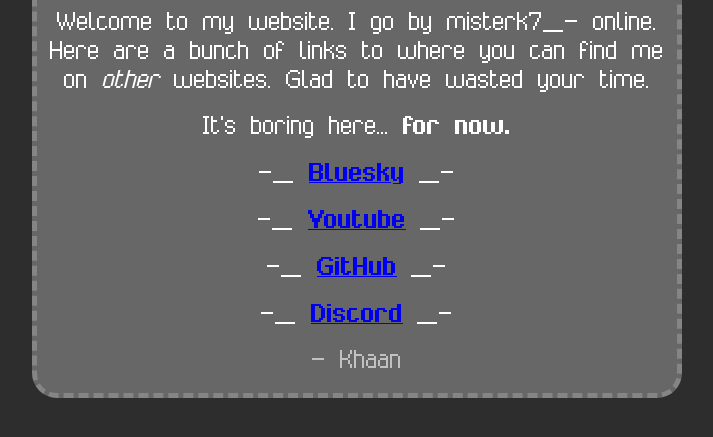
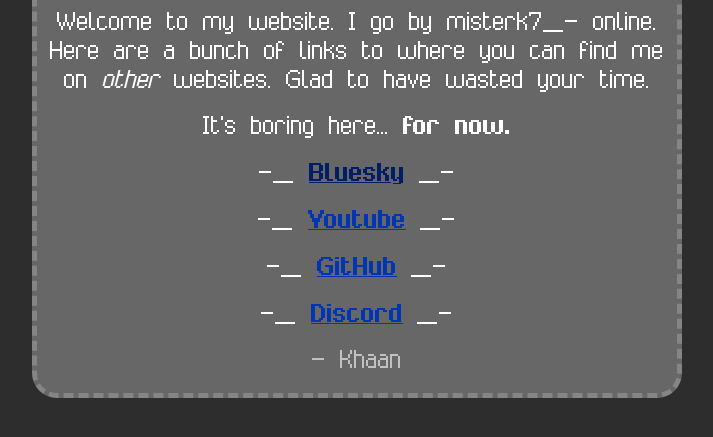
Before and after one commit to mistrk7/site, an Eleventy site: page src/index.html in a window 1280 px wide. In both pictures the pointer is over the link "Bluesky". Shown: the part 325-762 px from the top of the page, without its empty margins (283-996 px from the left). Built offline with nearby package versions, Linux system fonts and the light colour scheme; Eleventy itself is replaced by a stand-in of ours; files that its build step writes are made by us from their sources.

Commit message:
Add custom link colour w/o clicked state

```diff
--- a/src/css/style.css
+++ b/src/css/style.css
@@ -36,6 +36,14 @@
     font-size: 150%;
 }
 
+a:link, a:visited {
+    color: #0036b2;
+}
+a:hover {
+    color: #001d66;
+    transition: color 0.3s ease;
+}
+
 body{
     font-family: 'everyday-ample', Arial, sans-serif;
     margin: 40px auto;
```
